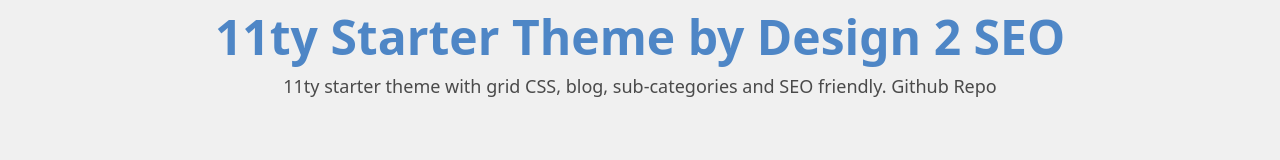
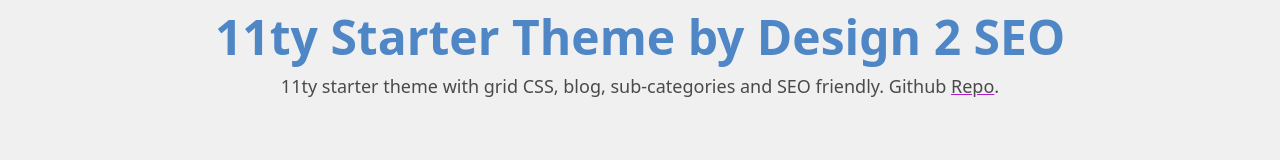
Before and after one commit to jeremyfaucher/11ty-theme-by-design-2-seo, an Eleventy site: page src/index.njk in a window 1280 px wide. Shown: the part 154-314 px from the top of the page. Built offline with nearby package versions, Linux system fonts and the light colour scheme; Eleventy itself is replaced by a stand-in of ours; files that its build step writes are made by us from their sources.

Commit message:
repo link

```diff
--- a/src/index.njk
+++ b/src/index.njk
@@ -7,7 +7,7 @@
 <div class="container">
 <div class="hero--content text-center">
 <h1 class="section-title">11ty Starter Theme by Design 2 SEO</h1>
-<p>11ty starter theme with grid CSS, blog, sub-categories and SEO friendly. Github <a href="https://github.com/jeremyfaucher/11ty-theme-by-design-2-seo.git" target="_blank">Repo</a></p>
+<p>11ty starter theme with grid CSS, blog, sub-categories and SEO friendly. Github <a href="https://github.com/jeremyfaucher/11ty-theme-by-design-2-seo.git" class="under--clr" target="_blank">Repo</a>.</p>
 </div>
 </div>
 </section>
```
